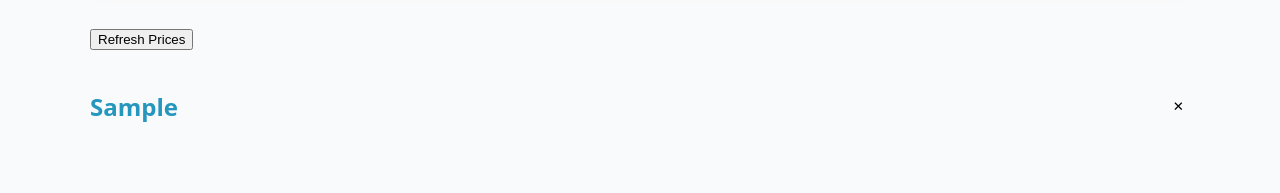
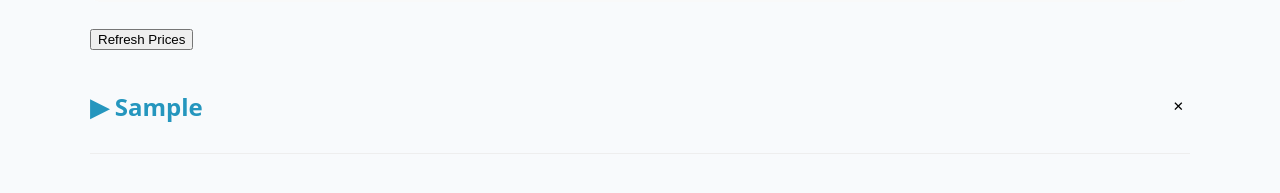
Before and after one commit to nmirpuri/Only-Up-Investing, a Next.js app: page /watchlist in a window 1280 px wide. Both pictures are taken after typing "Sample" into the empty fields and a click on the button "Create Folder". Shown: the part 515-708 px from the top of the page. Built offline with nearby package versions, Linux system fonts and the light colour scheme.

Commit message:
Update page.js

```diff
--- a/app/watchlist/page.js
+++ b/app/watchlist/page.js
@@ -12,6 +12,7 @@ const styles = {
     margin: "40px auto",
     fontFamily: "system-ui",
   },
+
   title: { fontSize: 34, marginBottom: 5 },
   subtitle: { color: "#666", marginBottom: 20 },
 
@@ -41,20 +42,23 @@ const styles = {
   },
 
   folder: {
-    marginBottom: 30,
+    marginBottom: 25,
+    borderBottom: "1px solid #eee",
+    paddingBottom: 10,
   },
 
   folderHeader: {
     display: "flex",
     justifyContent: "space-between",
     alignItems: "center",
-    marginBottom: 10,
+    cursor: "pointer",
   },
 
   grid: {
     display: "grid",
-    gridTemplateColumns: "repeat(auto-fit, minmax(200px, 1fr))",
+    gridTemplateColumns: "repeat(auto-fit, minmax(220px, 1fr))",
     gap: 15,
+    marginTop: 15,
   },
 
   stockCard: {
@@ -84,6 +88,7 @@ export default function Watchlist() {
   const [newFolder, setNewFolder] = useState("");
   const [symbol, setSymbol] = useState("");
   const [selectedFolder, setSelectedFolder] = useState("");
+  const [activeFolder, setActiveFolder] = useState(null);
   const [loading, setLoading] = useState(false);
 
   /* ============================
@@ -112,23 +117,30 @@ export default function Watchlist() {
   }
 
   /* ============================
-     CREATE FOLDER
+     FOLDER LOGIC
   ============================ */
   function addFolder() {
     if (!newFolder) return;
 
-    const folder = {
+    setFolders((prev) => [
+      ...prev,
+      {
         id: crypto.randomUUID(),
         name: newFolder,
         stocks: [],
-    };
+      },
+    ]);
 
-    setFolders((prev) => [...prev, folder]);
     setNewFolder("");
   }
 
   function deleteFolder(id) {
     setFolders((prev) => prev.filter((f) => f.id !== id));
+    if (activeFolder === id) setActiveFolder(null);
+  }
+
+  function toggleFolder(id) {
+    setActiveFolder((prev) => (prev === id ? null : id));
   }
 
   /* ============================
@@ -157,6 +169,7 @@ export default function Watchlist() {
                   symbol: symbol.toUpperCase(),
                   initialPrice: price,
                   currentPrice: price,
+                  targetPrice: null,
                 },
               ],
             }
@@ -199,7 +212,6 @@ export default function Watchlist() {
             };
           })
         );
-
         return { ...folder, stocks };
       })
     );
@@ -268,20 +280,33 @@ export default function Watchlist() {
       {/* FOLDERS */}
       {folders.map((folder) => (
         <div key={folder.id} style={styles.folder}>
-          <div style={styles.folderHeader}>
-            <h2>{folder.name}</h2>
+          <div
+            style={styles.folderHeader}
+            onClick={() => toggleFolder(folder.id)}
+          >
+            <h2>
+              {activeFolder === folder.id ? "▼" : "▶"} {folder.name}
+            </h2>
+
             <button
-              onClick={() => deleteFolder(folder.id)}
+              onClick={(e) => {
+                e.stopPropagation();
+                deleteFolder(folder.id);
+              }}
               style={styles.deleteBtn}
             >
               ✕
             </button>
           </div>
 
+          {activeFolder === folder.id && (
             <div style={styles.grid}>
               {folder.stocks.map((stock) => {
                 const change = stock.currentPrice - stock.initialPrice;
                 const percent = (change / stock.initialPrice) * 100;
+                const targetHit =
+                  stock.targetPrice &&
+                  stock.currentPrice >= stock.targetPrice;
 
                 return (
                   <div key={stock.id} style={styles.stockCard}>
@@ -301,13 +326,61 @@ export default function Watchlist() {
                     <p>Now: ${stock.currentPrice?.toFixed(2) || "—"}</p>
 
                     <p style={{ color: change >= 0 ? "green" : "red" }}>
-                    {change >= 0 ? "+" : "-"}${Math.abs(change).toFixed(2)} (
+                      {change >= 0 ? "+" : "-"}$
+                      {Math.abs(change).toFixed(2)} (
                       {percent.toFixed(2)}%)
                     </p>
+
+                    {/* MINI CHART */}
+                    <div style={{ marginTop: 10 }}>
+                      {/* Replace this with dynamic chart widget later if needed */}
+                      <small style={{ color: "#999" }}>
+                        Chart preview
+                      </small>
+                    </div>
+
+                    {/* TARGET INPUT */}
+                    <input
+                      type="number"
+                      placeholder="Target Price"
+                      value={stock.targetPrice || ""}
+                      onChange={(e) => {
+                        const value = e.target.value;
+
+                        setFolders((prev) =>
+                          prev.map((f) =>
+                            f.id === folder.id
+                              ? {
+                                  ...f,
+                                  stocks: f.stocks.map((s) =>
+                                    s.id === stock.id
+                                      ? {
+                                          ...s,
+                                          targetPrice: value
+                                            ? Number(value)
+                                            : null,
+                                        }
+                                      : s
+                                  ),
+                                }
+                              : f
+                          )
+                        );
+                      }}
+                      style={styles.input}
+                    />
+
+                    {/* TARGET HIT */}
+                    {targetHit && (
+                      <p style={{ color: "green", fontWeight: "bold" }}>
+                        🎯 Target Hit!
+                      </p>
+                    )}
                   </div>
                 );
               })}
             </div>
+          )}
         </div>
       ))}
     </main>
```
Lines whose indentation alone changed are shown as unchanged.
